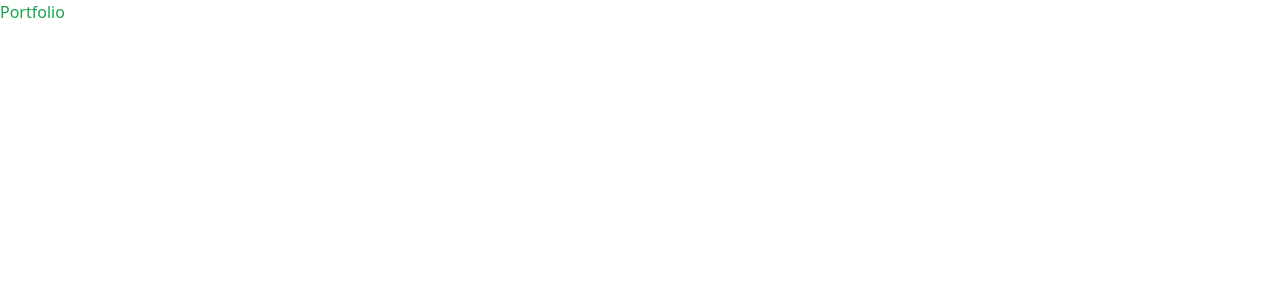
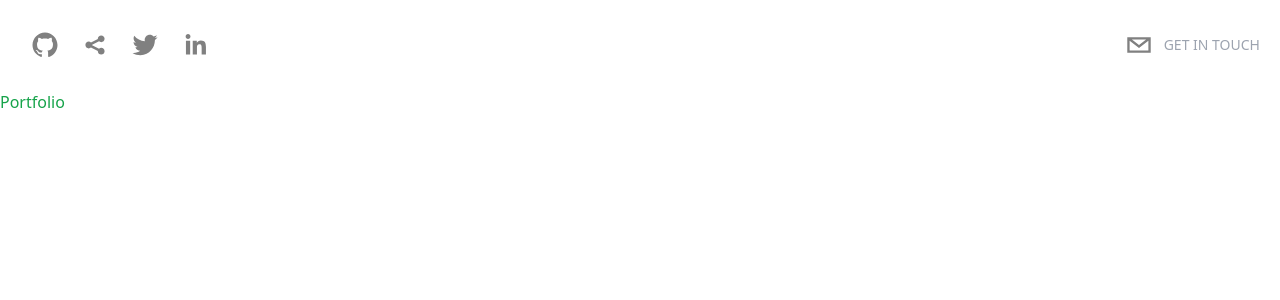
Before and after one commit to BregornOriginal/next-portfolio, a Next.js app: page / in a window 1280 px wide. Shown: the top 300 px of the page. Built offline with nearby package versions, Linux system fonts and the light colour scheme.

Commit message:
Added social icons on the header

```diff
--- /dev/null
+++ b/components/Header.tsx
@@ -0,0 +1,48 @@
+import React from 'react';
+import { SocialIcon } from "react-social-icons";
+type Props = {}
+
+export default function Header({}: Props) {
+  return (
+    <header className="sticky top-0 p-5 flex items-start justify-between max-w-7x1 mx-auto z-20
+    xl:items-center">
+      <div className="flex flex-row items-center">
+        {/*Social Icons*/}
+        <SocialIcon
+          target="_blank"
+          url="https://github.com/BregornOriginal"
+          fgColor="gray"
+          bgColor="transparent"
+        />
+        <SocialIcon
+          target="_blank"
+          url="https://angel.co/u/julio-miguel-gagliardi"
+          fgColor="gray"
+          bgColor="transparent"
+        />
+        <SocialIcon
+          target="_blank"
+          url="https://twitter.com/Bregorn"
+          fgColor="gray"
+          bgColor="transparent"
+        />
+        <SocialIcon
+          target="_blank"
+          url="https://www.linkedin.com/in/julio-miguel-gagliardi-b81829197/"
+          fgColor="gray"
+          bgColor="transparent"
+        />
+      </div>
+
+      <div className="flex flex-row items-center text-gray-300 cursor-pointer">
+      <SocialIcon
+        className="cursor-pointer"
+        network="email"
+        fgColor="gray"
+        bgColor="transparent"
+      />
+      <p className="uppercase hidden md:inline-flex text-sm text-gray-400">Get In Touch</p>
+      </div>
+    </header>
+  );
+}
--- a/package.json
+++ b/package.json
@@ -17,6 +17,7 @@
     "next": "13.0.2",
     "react": "18.2.0",
     "react-dom": "18.2.0",
+    "react-social-icons": "^5.15.0",
     "typescript": "4.8.4"
   },
   "devDependencies": {
--- a/pages/index.tsx
+++ b/pages/index.tsx
@@ -1,5 +1,5 @@
 import Head from 'next/head'
-import Image from 'next/image'
+import Header from '../components/Header'
 
 export default function Home() {
   return (
@@ -9,6 +9,8 @@
         <meta name="description" content="Full Stack Developer portfolio" />
         <link rel="icon" href="/favicon.ico" />
       </Head>
+
+      <Header />
     <div className="">
       <p className="text-2x1 text-green-600 ">
       Portfolio
```
Also changed, not shown: 1 other file (tests, documents, lock files or other folders).
